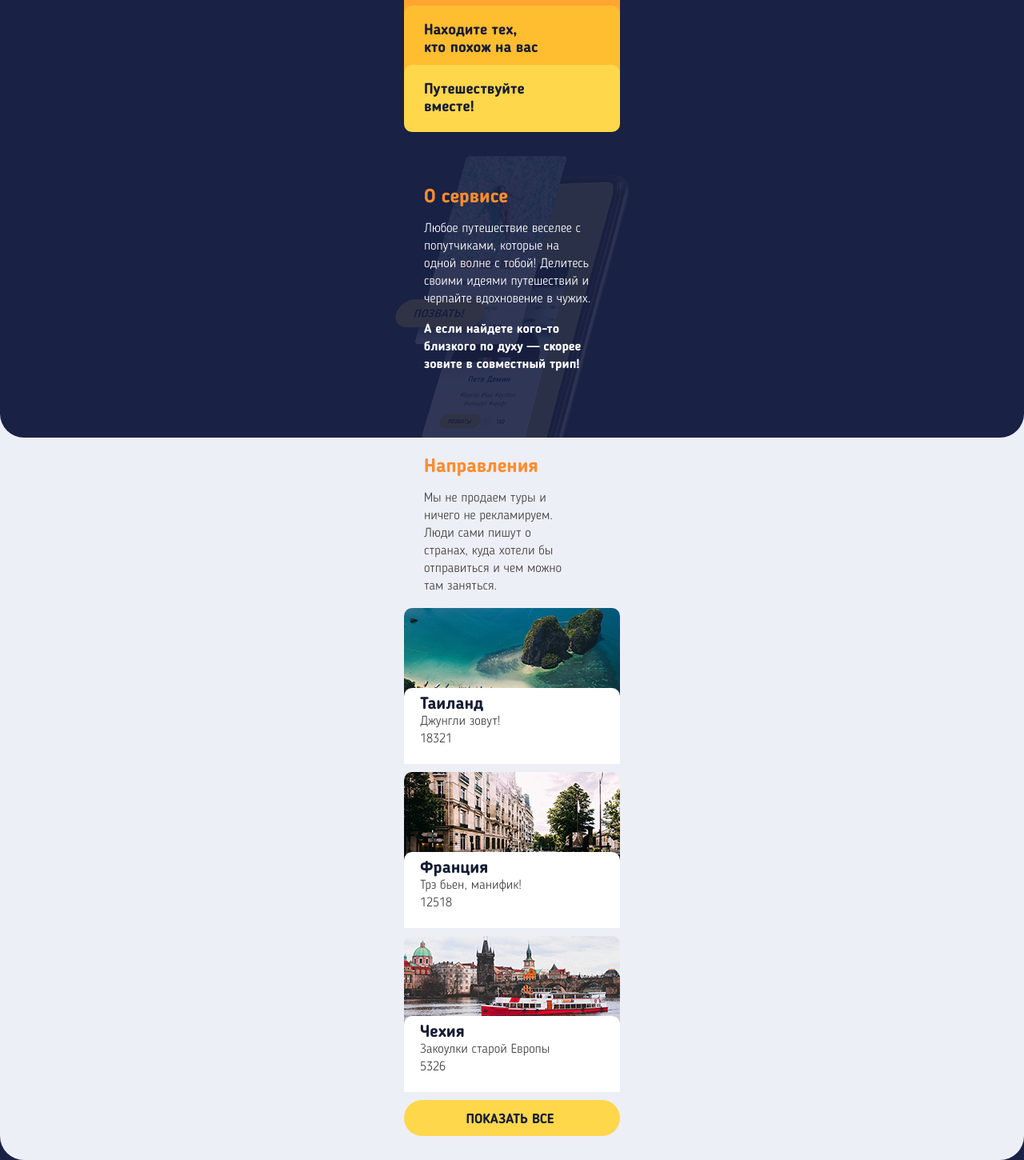
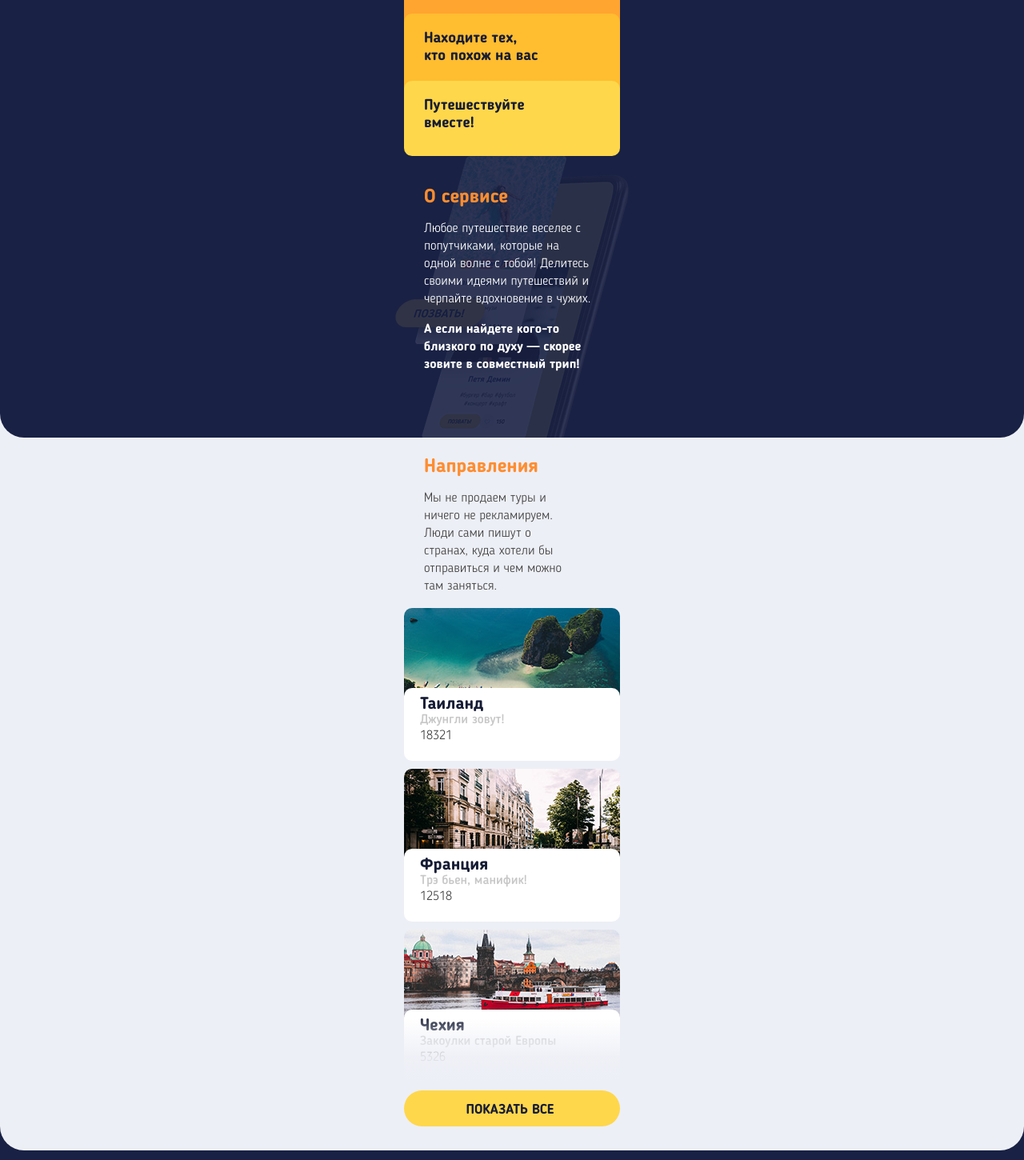
Before and after one commit to AntonTarabaev/902537-pognali-18, a website: page source/index.html in a window 1280 px wide. Shown: the part 1038-2488 px from the top of the page at 80% size. Drawn offline with nearby package versions, Linux system fonts and the light colour scheme; files that its build step writes are made by us from their sources.

Commit message:
Replace rest negative margins

```diff
--- a/source/index.html
+++ b/source/index.html
@@ -86,7 +86,7 @@
             <q class="promo__quote">Лучшее приложение, что я видел в жизни!</q>
             <cite class="promo__quote-author">Мурат Эльтазин главный редактор газеты «гаджетлайф»</cite>
           </blockquote>
-          <ol class="promo__list guide-list">
+          <ol class="promo__guide guide-list">
             <li class="guide-list__item">
               <h3 class="guide-list__title">Выберите направление</h3>
             </li>
--- a/source/sass/blocks/countries-list.scss
+++ b/source/sass/blocks/countries-list.scss
@@ -1,3 +1,21 @@
 .countries-list {
   @include list-reset;
 }
+
+.countries-list__item:last-child {
+  position: relative;
+
+  &::after {
+    position: absolute;
+    content: "";
+    left: 0;
+    bottom: 0;
+
+    height: 80px;
+    width: 100%;
+
+    background: linear-gradient(to bottom, rgba(255, 255, 255, 0.1) 0%, rgba(237, 239, 246, 0.9) 60%, $light-grey 100%);
+
+    z-index: 1;
+  }
+}
--- a/source/sass/blocks/country-card.scss
+++ b/source/sass/blocks/country-card.scss
@@ -14,6 +14,7 @@
   padding: 0 20px 20px 20px;
 
   background-color: #ffffff;
+  border-radius: 0 0 10px 10px;
 
   &::before {
     position: absolute;
@@ -42,4 +43,8 @@
 
 .country-card__slogan {
   margin: 0;
+
+  line-height: 18px;
+  color: rgba(68, 68, 68, 0.3);
+  font-weight: 500;
 }
--- a/source/sass/blocks/guide-list.scss
+++ b/source/sass/blocks/guide-list.scss
@@ -1,34 +1,40 @@
 .guide-list {
-  position: absolute;
-  bottom: -230px;
-  right: 25px;
+  @include list-reset;
   width: 270px;
-  margin: 0;
-  padding: 0;
-
-  list-style: none;
 }
 
 .guide-list__item {
-  padding: 20px 25px;
+  position: relative;
+  padding: 10px 25px 30px 25px;
 
   background-color: $orange;
-  border-radius: 10px 10px 0 0;
 
   &:nth-child(2) {
-    margin-top: -10px;
     background-color: #ffa530;
   }
 
   &:nth-child(3) {
-    margin-top: -10px;
     background-color: $yellow-orange;
   }
 
   &:nth-child(4) {
-    margin-top: -10px;
     background-color: $yellow;
-    border-radius: 10px;
+    border-radius: 0 0 10px 10px;
+  }
+
+  &::before {
+    position: absolute;
+    content: "";
+    top: -10px;
+    left: 0;
+
+    width: 100%;
+    height: 10px;
+
+    border-radius: 10px 10px 0 0;
+    background-color: inherit;
+
+    z-index: 1;
   }
 }
 
--- a/source/sass/blocks/promo.scss
+++ b/source/sass/blocks/promo.scss
@@ -44,6 +44,12 @@
   padding: 50px 25px 0 25px;
 }
 
+.promo__guide {
+  position: absolute;
+  bottom: -260px;
+  right: 25px;
+}
+
 .promo__review {
   margin: 0;
   padding-left: 25px;
```
